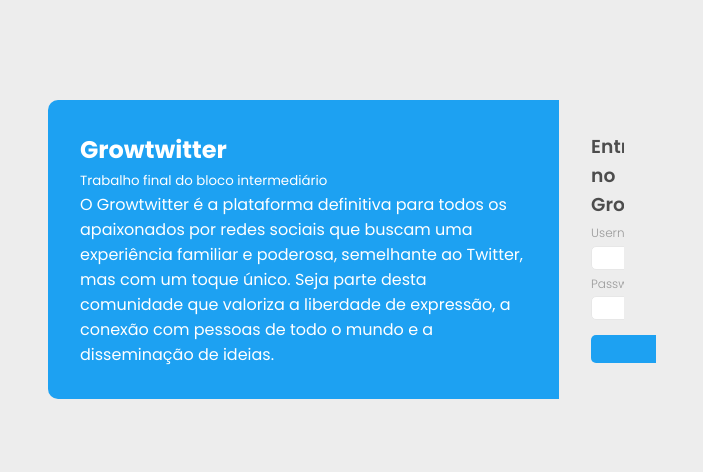
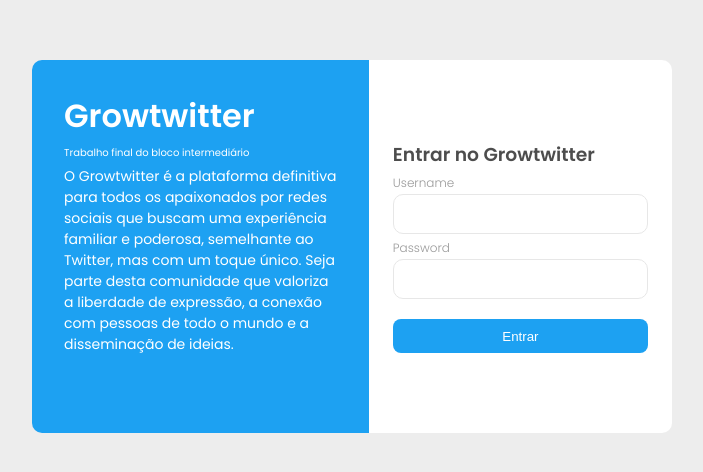
Before and after one commit to manubarb/Growtwitter, a React (Vite) app: page / in a window 1280 px wide. Shown: the part 140-612 px from the top of the page, without its empty margins (288-991 px from the left). Built offline with nearby package versions, Linux system fonts and the light colour scheme.

Commit message:
chore: create login page

```diff
--- a/src/components/LoginCard/index.tsx
+++ b/src/components/LoginCard/index.tsx
@@ -1,18 +1,18 @@
 import { LoginForm } from '../LoginForm/index'
-import { Wrapper, TextSection } from './styles'
+import { Wrapper, TextSection, FormContainer } from './styles'
 
 export function LoginCard() {
   return (
     <>
       <Wrapper>
         <TextSection>
-          <h2>Growtwitter</h2>
+          <h1>Growtwitter</h1>
           <small>Trabalho final do bloco intermediário</small>
           <p>O Growtwitter é a plataforma definitiva para todos os apaixonados por redes sociais que buscam uma experiência familiar e poderosa, semelhante ao Twitter, mas com um toque único. Seja parte desta comunidade que valoriza a liberdade de expressão, a conexão com pessoas de todo o mundo e a disseminação de ideias.</p>
         </TextSection>
-        <div>
+        <FormContainer>
           <LoginForm />
-        </div>
+        </FormContainer>
       </Wrapper>
     </>
   )
--- a/src/components/LoginCard/styles.ts
+++ b/src/components/LoginCard/styles.ts
@@ -2,15 +2,62 @@ import styled from 'styled-components'
 
 export const Wrapper = styled.div`
   display: flex;
-  padding: 5rem;
-  width: 60%;
-  margin: 20vh auto;
+  justify-content: center;
+  align-items: center;
+  flex-direction: row;
+  align-items: stretch;
+  width: 50%;
+  margin: 0 auto;
+  margin-top: 25vh;
+  max-height: 80vh;
+
+  @media (max-width: 1024px) {
+    width: 70%;
+    margin-top: 20vh;
+    max-height: 75vh;
+  }
+
+  @media (max-width: 768px) {
+    width: 85%;
+    flex-direction: column;
+    align-items: center;
+    margin-top: 15vh;
+    max-height: none;
+    min-height: auto;
+  }
+
 `
-
 export const TextSection = styled.div`
+  display: flex;
+  flex-direction: column;
+  gap: 5px;
   padding: 2rem;
   color: #ffff;
   background-color: #1DA1F2;
   font-size: 16px;
-  border-radius: 10px 0 0 10px
+  border-radius: 10px 0 0 10px;
+  width: 100%;
+  height: auto;
+
+  p {
+    font-size: 14px;
+  }
+  small {
+    font-size: 10px;
+  }
+
+  h1 {
+    font-weight: 600;
+  }
 `
+
+export const FormContainer = styled.div`
+  width: 100%;
+  display: flex;
+
+
+  form {
+    width: 100%;
+    height: 100%;
+  }
+`
--- a/src/components/LoginForm/styles.ts
+++ b/src/components/LoginForm/styles.ts
@@ -2,10 +2,12 @@ import styled from 'styled-components'
 
 export const FormWrapper = styled.form`
   display: flex;
-  padding: 2rem;
+  padding: 5em 1.5em;
   flex-direction: column;
-  gap: 15px;
+  gap: 10px;
   border-radius: 0 10px 10px 0;
+  background-color: #ffff;
+  height: 100%;
 
   h3 {
     color: #4d4d4dff;
@@ -23,18 +25,20 @@ export const FormWrapper = styled.form`
   }
 
   input {
-    width: 15vw;
-    height: 3vh;
-    border-radius: 5px;
+    width: 100%;
+    height: 40px;
+    border-radius: 10px;
     border: solid 1px #e7e7e7ff;
   }
 `
 
 export const Button = styled.button`
   border: 0;
-  padding: .5vw 5vw;
-	border-radius: 5px;
+  padding: .75vw 5vw;
+	border-radius: 8px;
 	background-color: #1DA1F2;
 	color: #ffff;
+  margin-top: 10px;
+  cursor: pointer;
 
 `
```
